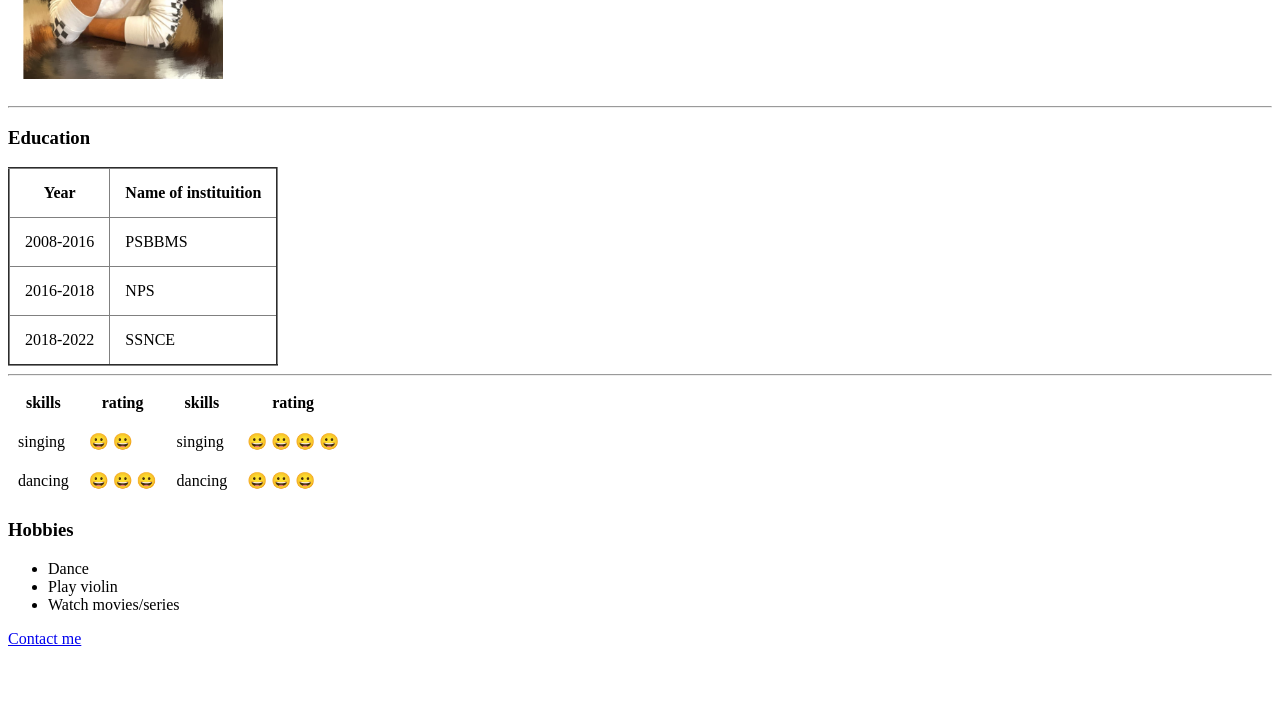
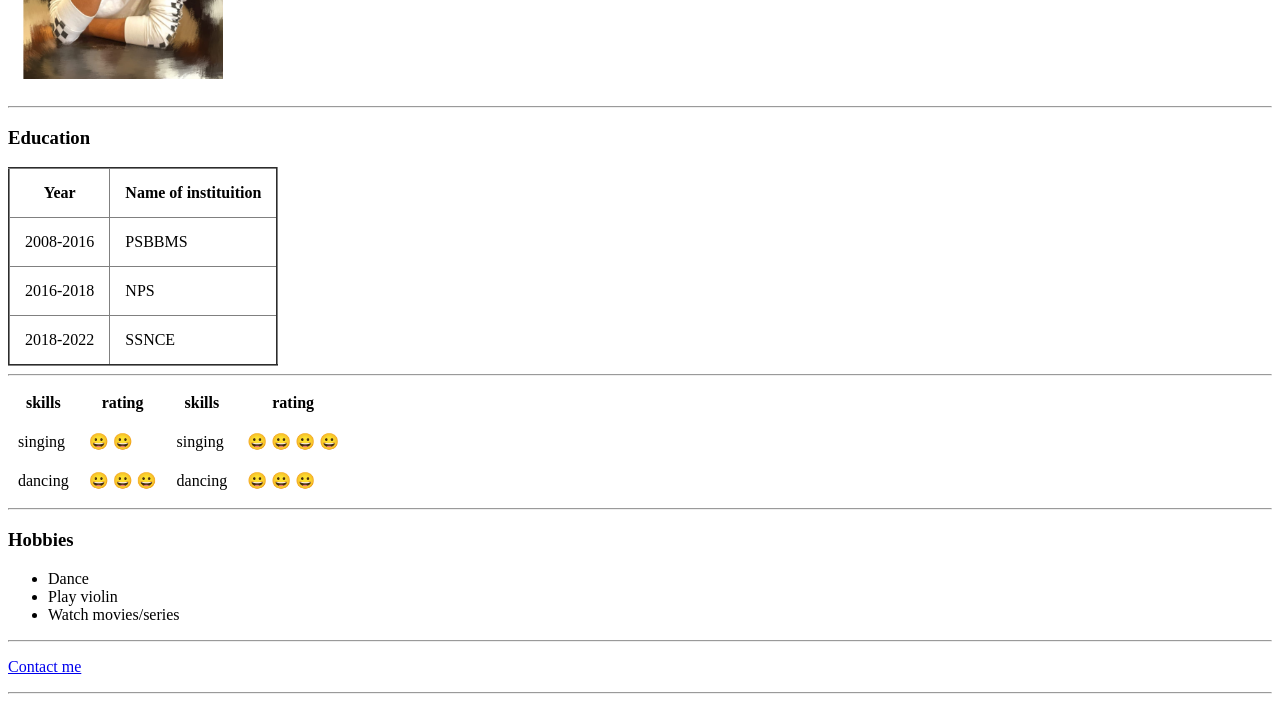
Before and after one commit to zriinath/srinath, a plain HTML site: page index.html in a window 1280 px wide. Shown: the part 208-910 px from the top of the page. Before the commit the page ends 872 px from the top, so only its background shows below. Drawn offline with Linux system fonts and the light colour scheme.

Commit message:
Update index.html

```diff
--- a/index.html
+++ b/index.html
@@ -1,20 +1,25 @@
 <!DOCTYPE html>
 <html lang="en" dir="ltr">
+
 <head>
   <meta charset="utf-8">
   <meta name="created by" content="srinath">
   <title>Resume</title>
   <style media="screen">
     table {
-border-collapse: collapse}
+      border-collapse: collapse
+    }
   </style>
 </head>
+
 <body>
   <table cellpadding="15">
     <tr>
       <td><img src="me.png" alt="dp" width="200"> </td>
-        <td><h1>Srinath Venkatesh</h1>
-        <em>Basically an Engineer</em></td>
+      <td>
+        <h1>Srinath Venkatesh</h1>
+        <em>Basically an Engineer</em>
+      </td>
     </tr>
   </table>
   <hr>
@@ -44,7 +49,7 @@ border-collapse: collapse}
 
     </table>
     <hr>
-      <table cellpadding= 10px>
+    <table cellpadding=10px>
 
       <tr>
         <th>skills</th>
@@ -64,17 +69,20 @@ border-collapse: collapse}
         <td>dancing</td>
         <td>&#128512 &#128512 &#128512</td>
       </tr>
-      </table>
+    </table><hr>
   </div>
   <div class="">
-      <p><h3>Hobbies</h3></p>
+    <p>
+    <h3>Hobbies</h3>
+    </p>
     <ul>
       <li>Dance</li>
       <li>Play violin</li>
       <li>Watch movies/series</li>
     </ul>
+<hr>
+  </div>
+  <p><a href="contact.html">Contact me</a></p><hr>
+</body>
 
-    </div>
-    <p><a href="contact.html">Contact me</a></p>
-  </body>
 </html>
```
Lines whose indentation alone changed are shown as unchanged.
